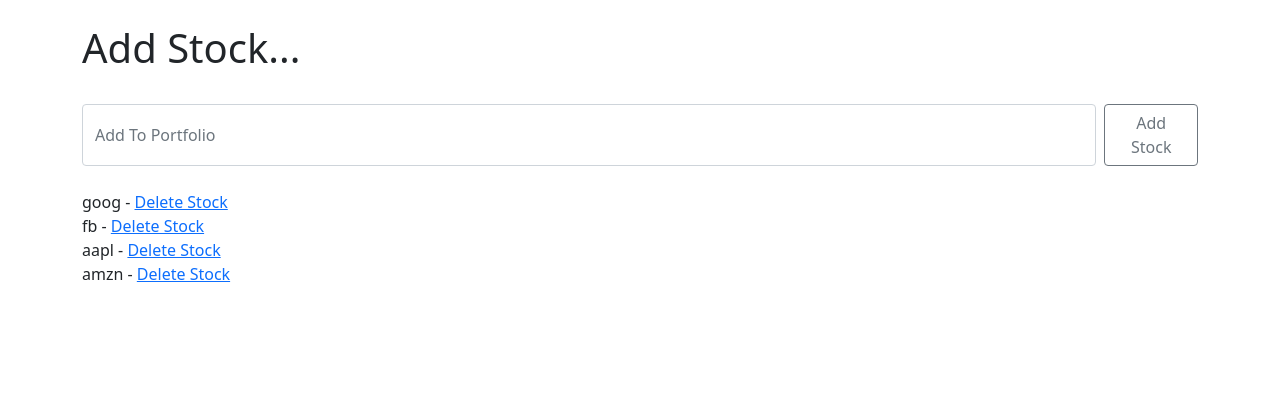
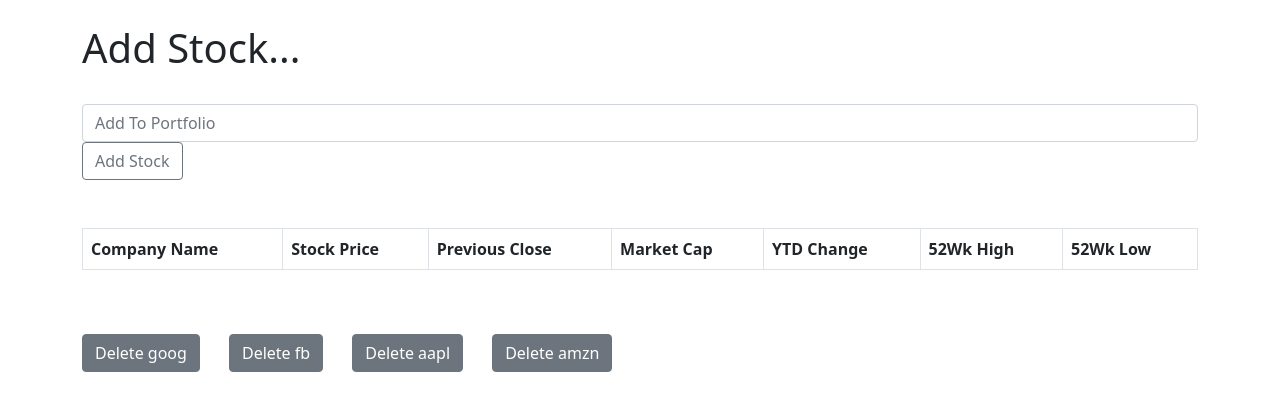
Before and after one commit to HarshTiwari1234321/Stock-Market-Portfolio-App, a Django app: page /add_stock.html in a window 1280 px wide. Shown: the part 78-489 px from the top of the page. Run offline with Django 4.2, Linux system fonts and the light colour scheme; data comes from the database, SQL or seed files in the repository; lists and menus that the app fills with data are empty.

Commit message:
Update add_stock.html

```diff
--- a/stocks/quotes/templates/add_stock.html
+++ b/stocks/quotes/templates/add_stock.html
@@ -5,18 +5,65 @@
 <h1>Add Stock...</h1>
 <br/>
 
-<form action="{% url 'add_stock' %}" class="d-flex" method="POST">
-  {% csrf_token %}
-  <input class="form-control me-2" type="search" placeholder="Add To Portfolio" aria-label="Search" name="ticker" >
-  <button class="btn btn-outline-secondary" type="submit">Add Stock</button>
-</form>
+<form action="{% url 'add_stock' %}" class="form-inline my-2 my-lg-0" method="POST">
+		{% csrf_token %}
+      <input class="form-control mr-sm-2" type="search" placeholder="Add To Portfolio" aria-label="Search" name="ticker">
+      <button class="btn btn-outline-secondary my-2 my-sm-0" type="submit">Add Stock</button>
+    </form>
 
-<br/>
+<br/><br/>
+
+<table class="table table-striped table-bordered table-hover">
+  <thead class="thead-dark">
+    <tr>
+      <th scope="col">Company Name</th>
+      <th scope="col">Stock Price</th>
+      <th scope="col">Previous Close</th>
+      <th scope="col">Market Cap</th>
+      <th scope="col">YTD Change</th>
+      <th scope="col">52Wk High</th>
+      <th scope="col">52Wk Low</th>
+
+    </tr>
+  </thead>
+  <tbody>
+{% if ticker %}
 
 
+
+  			{% for list_item in output %}
+  				<tr>
+					<th scope="row">{{ list_item.companyName }}</th>
+					<td>${{ list_item.latestPrice }}</td>
+					<td>${{ list_item.previousClose }}</td>
+					<td>${{ list_item.marketCap }}</td>
+					<td>{{ list_item.ytdChange }}%</td>
+					<td>${{ list_item.week52High }}</td>
+					<td>${{ list_item.week52Low }}</td>
+				</tr>
+			{% endfor %}
+
+
+
+
+
+
+
+
+
+
+  </tbody>
+</table>
+{% endif %}
+
+
+
+<br/><br/>
+
 {% for item in ticker %}
-  {{ item }} - <a href="{% url 'delete' item.id %}">Delete Stock</a> <br/>
-{% endfor %}
+		<a href="{% url 'delete' item.id %}" class="btn btn-secondary">Delete {{ item }}</a> &nbsp;&nbsp;&nbsp;&nbsp;&nbsp;
+	{% endfor %}
+
 
 
 {% endblock %}
```
